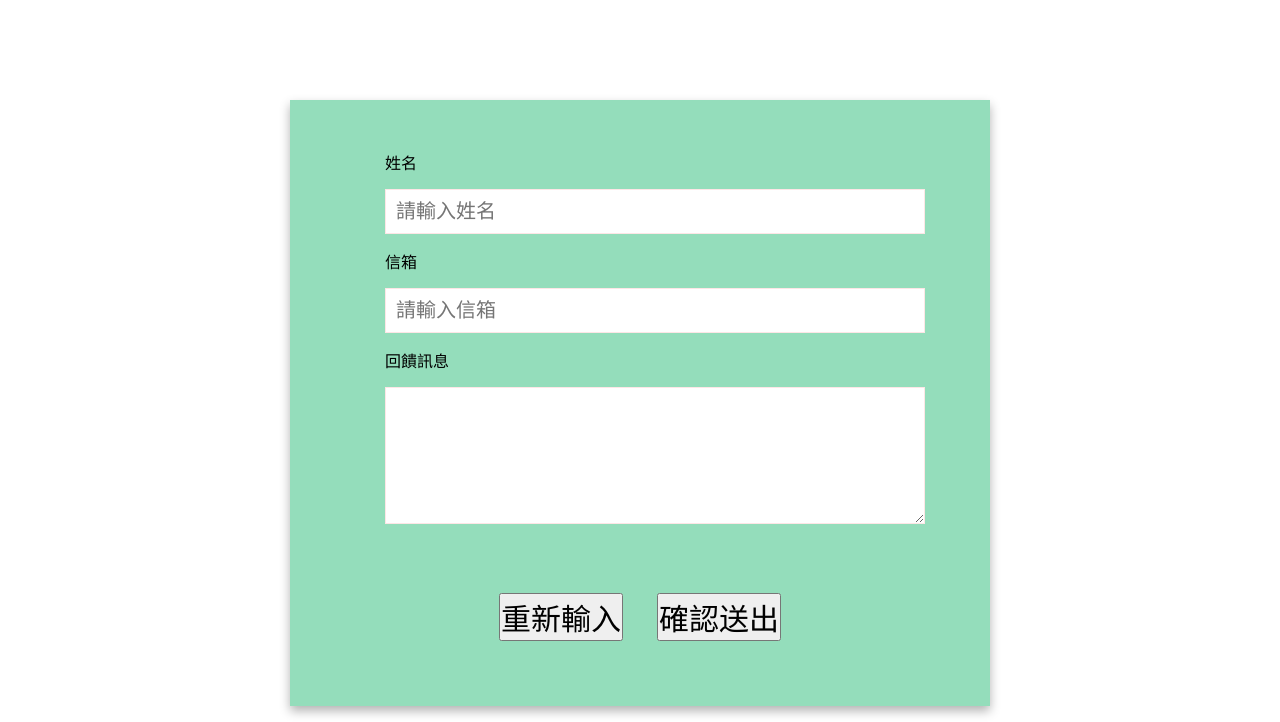
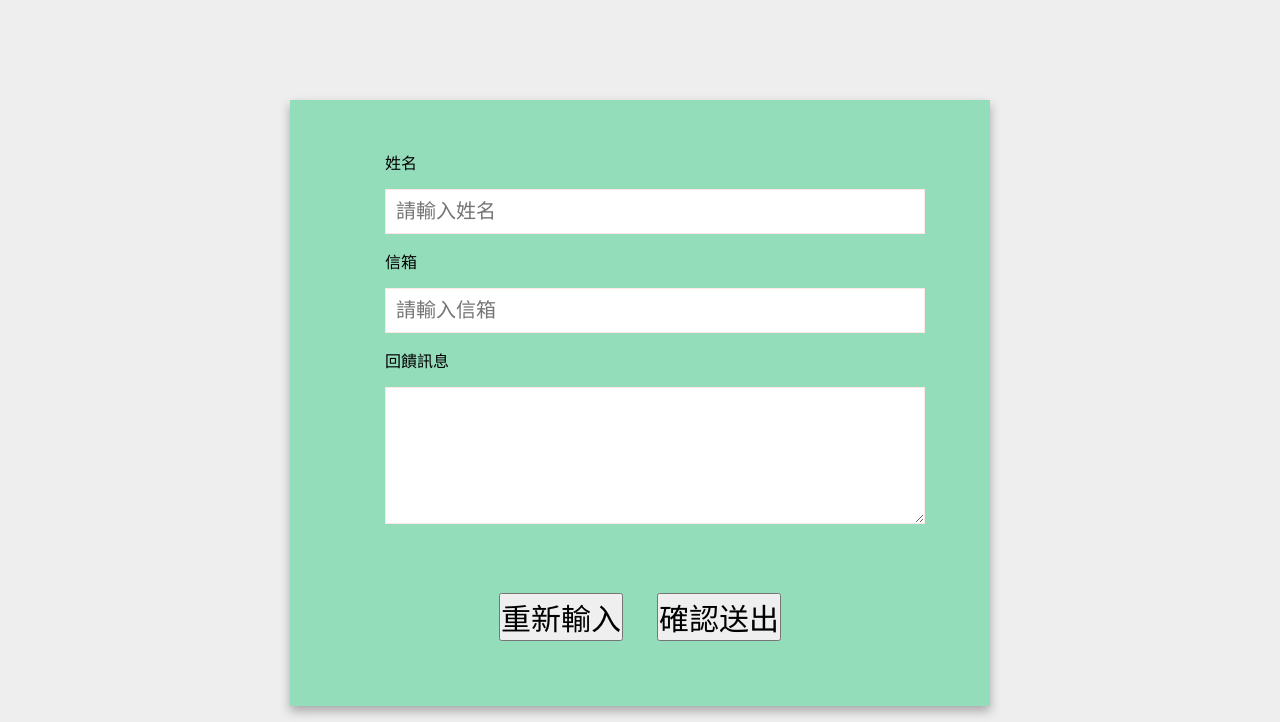
Before and after one commit to gigi0926/hz_wed, a plain HTML site: page contact.html in a window 1280 px wide. Shown: the part 260-982 px from the top of the page. Drawn offline with Linux system fonts and the light colour scheme.

Commit message:
除錯 ok

```diff
--- a/style.css
+++ b/style.css
@@ -5,7 +5,7 @@
     box-sizing: border-box;
 }
 body{
-    background#eee;
+    background:#eee;
     height: 4000px;
 }
 
@@ -77,7 +77,6 @@ body{
 }
 
 
-}
 #news h3{
     color: #aaa;
     padding: 20px;
@@ -305,9 +304,7 @@ footer h2{
     color:whithe;
     font-size: 20px;
 }
-#contact #content{
 
-}
 
 /* 表單 */
 #form-self {
```
